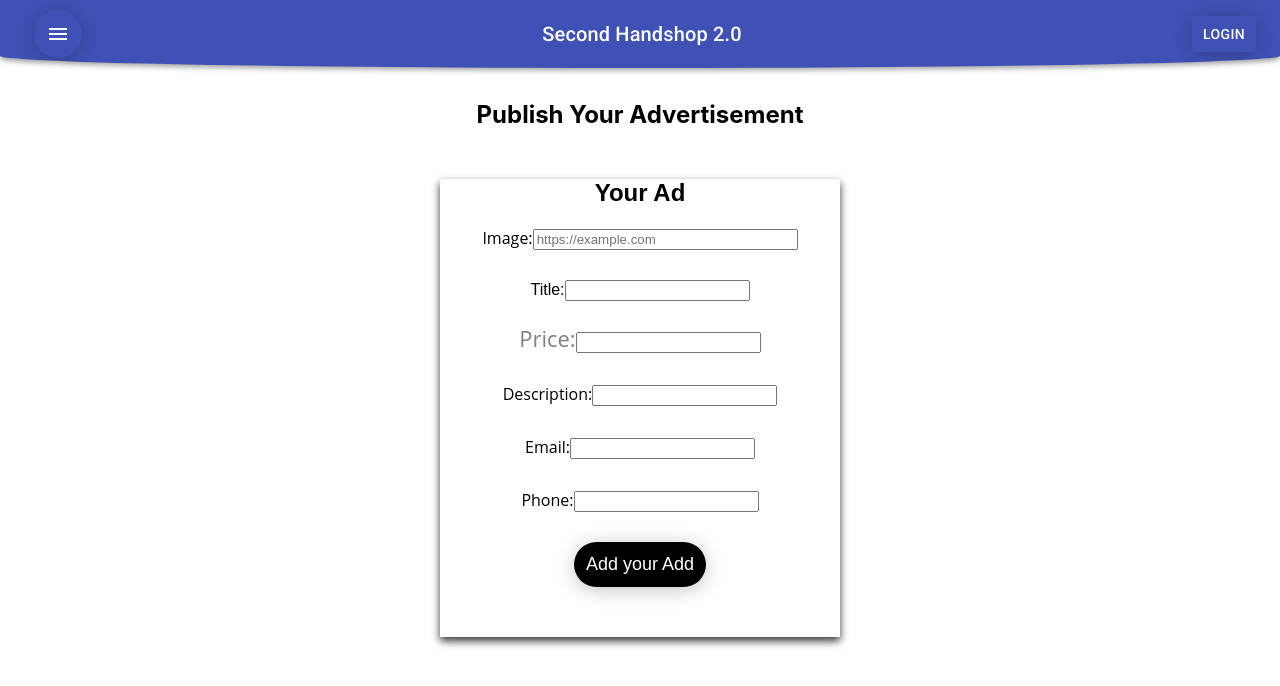
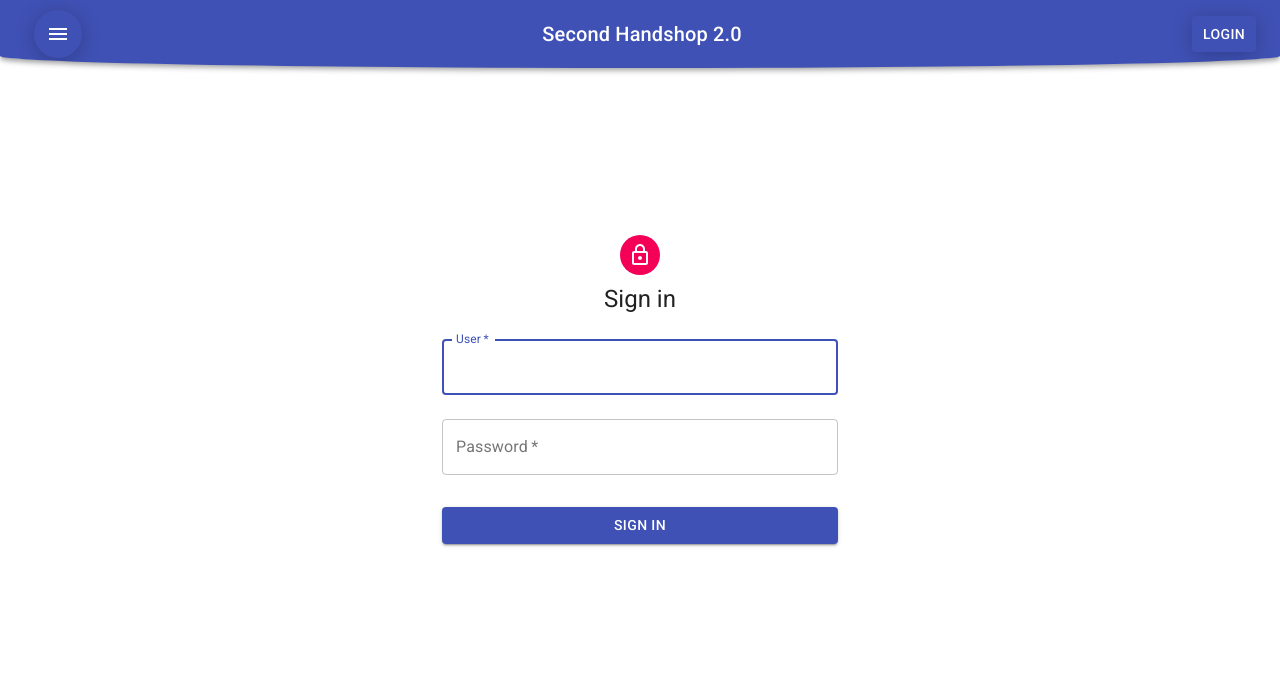
Before and after one commit to coderHook/client-second-handshop2.0, a React (Create React App) app: page /publishAd in a window 1280 px wide. Shown: the top 686 px of the page. Built offline with nearby package versions, Linux system fonts and the light colour scheme.

Commit message:
Add login for users

```diff
--- a/src/App.js
+++ b/src/App.js
@@ -7,6 +7,7 @@ import SingleAD from './components/SingleAD'
 import NewAdvertisement from './components/NewAdvertisement'
 import Menu from './components/Menu'
 import AdminContainer from './components/admin/AdminContainer'
+import LoginContainer from './components/login/LoginContainer'
 
 import './App.css'
 
@@ -17,6 +18,7 @@ class App extends Component {
         <Menu />
         <div>
           <Route path="/" exact component={Home} />
+          <Route path="/login" exact component={ LoginContainer } />
           <Route path="/admin" exact component={AdminContainer} />
           <Route path="/advertisement/:id" component={SingleAD} />
           <Route path="/publishAd" component={NewAdvertisement} />
--- a/src/actions/actions.js
+++ b/src/actions/actions.js
@@ -3,6 +3,7 @@ import request from 'superagent'
 export const GET_ADS = 'GET_ADS'
 export const GET_AD = 'GET_AD'
 export const DEL_AD = 'DEL_AD'
+export const SET_USER = 'SET_USER'
 
 // const baseUrl = 'https://second-handshop.herokuapp.com'
 const baseUrl = 'http://localhost:5000'
@@ -22,7 +23,12 @@ const delAd = id => ({
   payload: id
 })
 
-export const loadAds = () => (dispatch) => {
+const setUser = (user) => ({
+  type: SET_USER,
+  payload: user
+})
+
+export const loadAds = (token) => (dispatch) => {
   request(`${baseUrl}/advertisements`)
     .then(response => {
       dispatch(getAds(response.body))
@@ -47,3 +53,14 @@ export const deleteAd = (id) => (dispatch) => {
     })
     .catch(console.error)
 }
+
+export const loginUser = (user) => (dispatch) => {
+  request
+    .post(`${baseUrl}/login`)
+    .send(user)
+    .then(response => {
+      console.log("server -> Client", response.body)
+      dispatch(setUser(response.body))
+    })
+    .catch(console.error)
+}
--- a/src/components/Menu.js
+++ b/src/components/Menu.js
@@ -36,7 +36,7 @@ export default function ButtonAppBar() {
               Second Handshop 2.0
             </Link>
           </Typography>
-          <Link to="/admin" style={{ "textDecoration": "none", "color": "white" }}>
+          <Link to="/login" style={{ "textDecoration": "none", "color": "white" }}>
             <Button color="inherit">Login</Button>
           </Link>
         </Toolbar>
--- a/src/components/NewAdvertisement.js
+++ b/src/components/NewAdvertisement.js
@@ -1,8 +1,11 @@
 import React, { Component } from 'react'
 import superagent from 'superagent'
 import './css/singleAD.css'
+import LoginContainer from './login/LoginContainer'
+import { connect } from 'react-redux'
 
-export default class NewAdvertisement extends Component {
+
+class NewAdvertisement extends Component {
   state = {
   }
 
@@ -27,19 +30,31 @@ export default class NewAdvertisement extends Component {
       phone: "",
     })
 
+    // const url = https://second-handshop.herokuapp.com/advertisements
     superagent
-      .post('https://second-handshop.herokuapp.com/advertisements')
+      .post('http://localhost:5000/advertisements')
+      .set({ 'Authorization': 'Bearer ' + this.props.currentUser.token })
       .send(newAd)
-      .then( res => console.log("Submitted !!", res) )
+      .then( result => {
+        console.log('client: result', result)
+
+      })
       .catch(console.error)
 
       this.setState({submitted: true})
   }
 
   render() {
+    if(!this.props.currentUser) return (
+    <div>
+      <h2>Login to publish your Advertisement</h2>
+      <LoginContainer />
+    </div>)
+
     return (
       <div style={{'marginTop': '100px', 'textAlign': 'center'}}>
         <h2>Publish Your Advertisement</h2>
+        {this.props.currentUser.username}
         {this.state.submitted && <h2>Submitted!</h2>}
         <form onSubmit={this.handleSubmit}>
           <div style={{'marginTop': '50px'}}>
@@ -104,3 +119,11 @@ export default class NewAdvertisement extends Component {
     )
   }
 }
+
+const mapStateToProps = (state) => {
+  return {
+    currentUser: state.currentUser
+  }
+}
+
+export default connect(mapStateToProps, null)(NewAdvertisement)
--- a/src/components/SingleAD.js
+++ b/src/components/SingleAD.js
@@ -13,6 +13,7 @@ class SingleAD extends Component {
     const { singleAd } = this.props
 
     if(!this.props.singleAd) return 'Loading...'
+
     return (
       <div className="card-wrapper">
       <div className="single-card">
@@ -31,7 +32,8 @@ class SingleAD extends Component {
 
 const mapStateToProps = (state) => {
   return {
-    singleAd: state.singleAd
+    singleAd: state.singleAd,
+    currentUser: state.currentUser
   }
 }
 
--- /dev/null
+++ b/src/components/login/Login.js
@@ -0,0 +1,104 @@
+import React from 'react';
+import Avatar from '@material-ui/core/Avatar';
+import Button from '@material-ui/core/Button';
+import CssBaseline from '@material-ui/core/CssBaseline';
+import TextField from '@material-ui/core/TextField';
+import LockOutlinedIcon from '@material-ui/icons/LockOutlined';
+import Typography from '@material-ui/core/Typography';
+import { makeStyles } from '@material-ui/core/styles';
+import Container from '@material-ui/core/Container';
+
+const useStyles = makeStyles(theme => ({
+  '@global': {
+    body: {
+      backgroundColor: theme.palette.common.white,
+    },
+  },
+  paper: {
+    marginTop: theme.spacing(8),
+    display: 'flex',
+    flexDirection: 'column',
+    alignItems: 'center',
+  },
+  avatar: {
+    margin: theme.spacing(1),
+    backgroundColor: theme.palette.secondary.main,
+  },
+  form: {
+    width: '100%', // Fix IE 11 issue.
+    marginTop: theme.spacing(1),
+  },
+  submit: {
+    margin: theme.spacing(3, 0, 2),
+  },
+}));
+
+export default function SignIn(props) {
+  const classes = useStyles();
+
+  return (
+    <Container component="main" maxWidth="xs" style={{'marginTop': '180px'}}>
+      <CssBaseline />
+      <div className={classes.paper}>
+        <Avatar className={classes.avatar}>
+          <LockOutlinedIcon />
+        </Avatar>
+        <Typography component="h1" variant="h5">
+          Sign in
+        </Typography>
+        <form className={classes.form} noValidate>
+          <TextField
+            variant="outlined"
+            margin="normal"
+            required
+            fullWidth
+            id="email"
+            label="User"
+            name="username"
+            autoComplete="email"
+            autoFocus
+            onChange={props.handleChange}
+          />
+          <TextField
+            variant="outlined"
+            margin="normal"
+            required
+            fullWidth
+            name="password"
+            label="Password"
+            type="password"
+            id="password"
+            autoComplete="current-password"
+            onChange={props.handleChange}
+          />
+          {/* <FormControlLabel
+            control={<Checkbox value="remember" color="primary" />}
+            label="Remember me"
+          /> */}
+          <Button
+            type="submit"
+            fullWidth
+            variant="contained"
+            color="primary"
+            className={classes.submit}
+            onClick={props.handleSubmit}
+          >
+            Sign In
+          </Button>
+          {/* <Grid container>
+            <Grid item xs>
+              <Link href="#" variant="body2">
+                Forgot password?
+              </Link>
+            </Grid>
+            <Grid item>
+              <Link href="#" variant="body2">
+                {"Don't have an account? Sign Up"}
+              </Link>
+            </Grid>
+          </Grid> */}
+        </form>
+      </div>
+    </Container>
+  );
+}
--- /dev/null
+++ b/src/components/login/LoginContainer.js
@@ -0,0 +1,34 @@
+import React, { Component } from 'react'
+import Login from './Login'
+import { loginUser } from '../../actions/actions'
+import { connect } from 'react-redux'
+
+
+class LoginContainer extends Component {
+  state = {
+    name: '',
+    password: ''
+  }
+
+  handleChange = (event) => {
+    this.setState({ [event.target.name]: event.target.value })
+  }
+
+  handleSubmit = (event) => {
+    event.preventDefault()
+    const user = this.state
+
+    this.props.loginUser(user)
+  }
+
+  render() {
+    return (
+      <Login
+        handleChange = { this.handleChange }
+        handleSubmit = { this.handleSubmit }
+      />
+    )
+  }
+}
+
+export default connect(null, { loginUser })(LoginContainer)
--- /dev/null
+++ b/src/reducers/currentUserReducer.js
@@ -0,0 +1,14 @@
+import { SET_USER } from './../actions/actions'
+
+const initialState = null
+
+export default (state = initialState, { type, payload }) => {
+  switch (type) {
+
+  case SET_USER:
+    return payload
+
+  default:
+    return state
+  }
+}
--- a/src/reducers/index.js
+++ b/src/reducers/index.js
@@ -1,8 +1,10 @@
 import { combineReducers } from 'redux'
 import advertisements from './advertisements'
 import singleAd from './singleAdReducer'
+import currentUser from './currentUserReducer'
 
 export default combineReducers({
+  currentUser,
   advertisements,
   singleAd
 })
```
